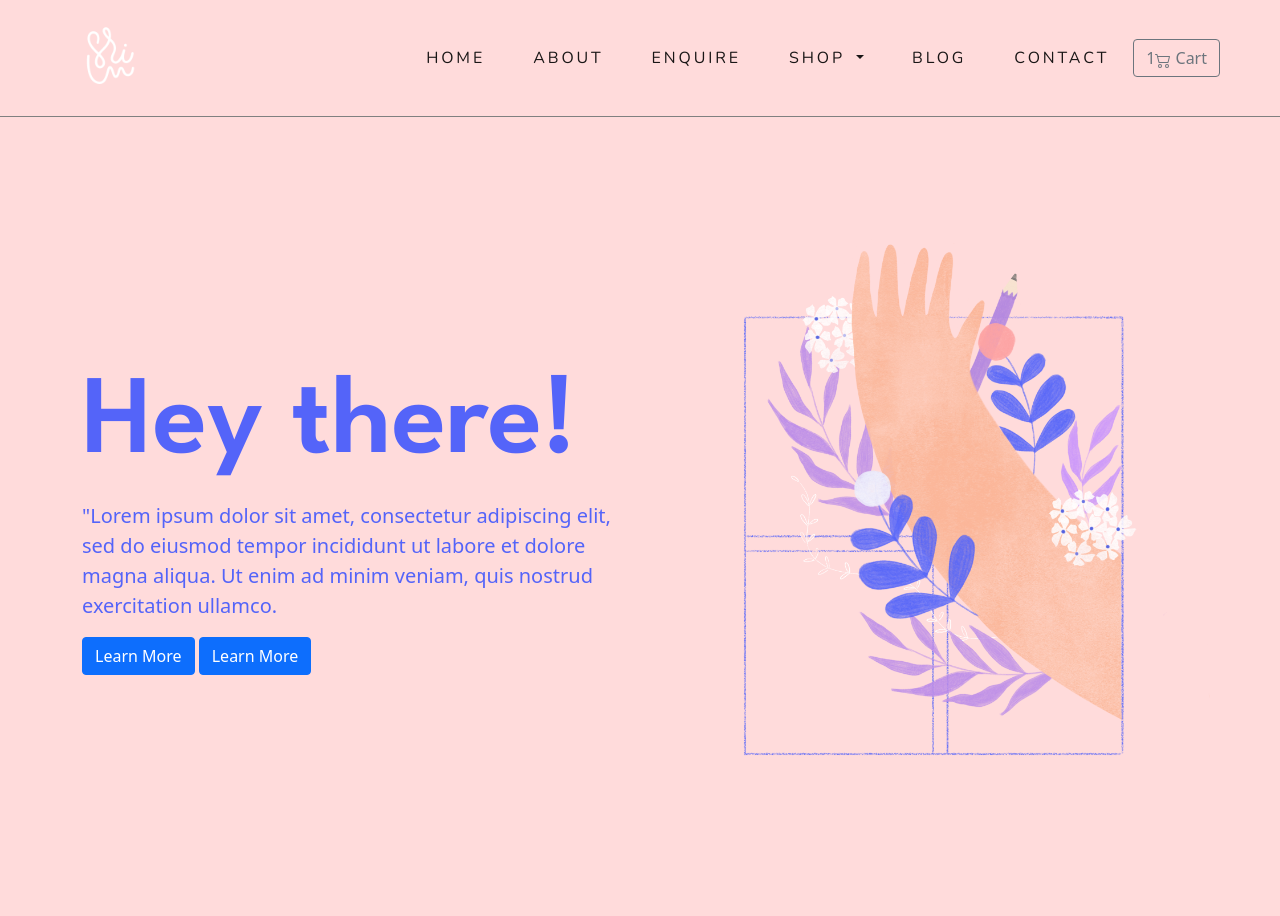
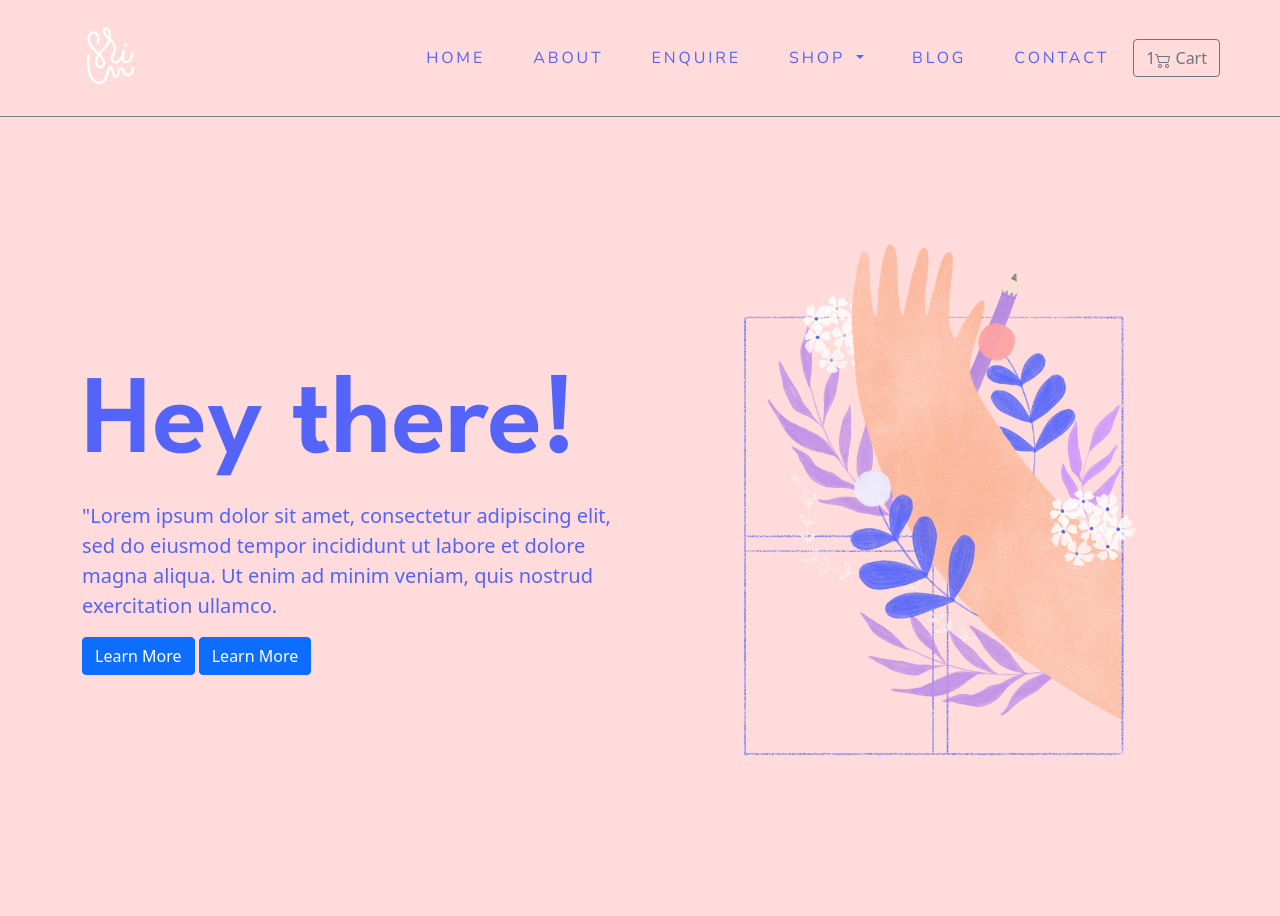
Before and after one commit to srinidhimateti/ecommerce-repo, a Django app: template templates/store/home.html in a window 1280 px wide. Shown: the top 916 px of the page. Run offline with Django 4.2, Linux system fonts and the light colour scheme; the template is opened without the code that fills it, so the values that code supplies are empty; some web fonts are replaced.

Commit message:
commit on main

```diff
--- a/templates/store/base.html
+++ b/templates/store/base.html
@@ -34,6 +34,11 @@
       letter-spacing: 0.18em;
       text-transform: uppercase;
       color: #5464F9;
+    }
+
+    .nav-link
+    {
+      color: #5464F9!important;
     }
 
     .bgblack {
```
